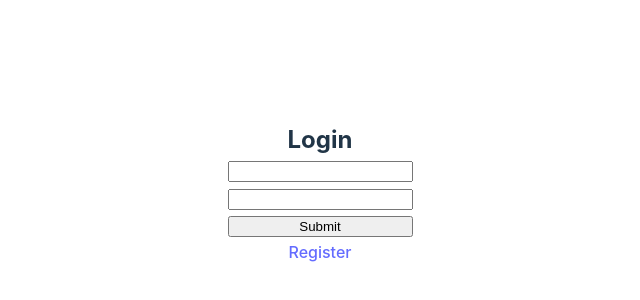
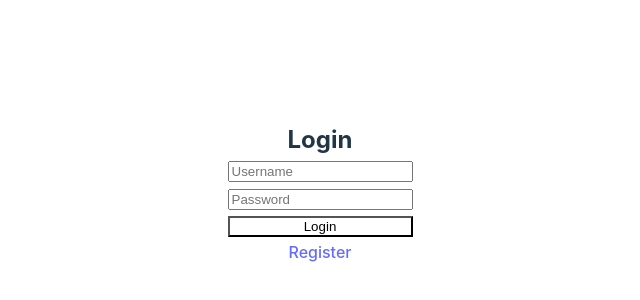
Before and after one commit to troskan/MyPortfolio, a React (Vite) app: page /login in a window 1280 px wide. Shown: the part 58-358 px from the top of the page, without its empty margins (320-960 px from the left). Built offline with nearby package versions, Linux system fonts and the light colour scheme.

Commit message:
login text now green when more then 3 numbers are entered, also error message when wrong password.

```diff
--- a/src/components/Login/Login.jsx
+++ b/src/components/Login/Login.jsx
@@ -6,6 +6,7 @@ import { useNavigate } from "react-router-dom";
 const Login = () => {
   const [username, setUsername] = useState("");
   const [password, setPassword] = useState("");
+  const [error, setError] = useState(false);
   const navigate = useNavigate();
 
   const handleSubmit = async (event) => {
@@ -26,8 +27,17 @@ const Login = () => {
         localStorage.setItem("token", res.data);
         navigate("/dashboard");
       })
-      .catch((error) => console.log(error));
+      .catch((error) => {
+        console.log(error);
+        setError(true);
+        setPassword("");
+        setUsername("");
+      });
   };
+
+  const isUsernameEntered =
+    username.trim().length > 3 && password.trim().length > 3;
+
   return (
     <div>
       <h2>Login</h2>
@@ -36,17 +46,33 @@ const Login = () => {
           <input
             type="username"
             value={username}
+            placeholder="Username"
             onChange={(e) => setUsername(e.target.value)}
           />
           <input
+            placeholder="Password"
             type="password"
             value={password}
             onChange={(e) => setPassword(e.target.value)}
           />
-          <input type="submit" value="Submit" />
+          <input
+            type="submit"
+            value="Login"
+            style={{
+              backgroundColor: isUsernameEntered
+                ? "rgb(22, 138, 22)"
+                : "inherit",
+            }}
+          />
         </form>
       </div>
       <a href="/register">Register</a>
+      <div>
+        {" "}
+        {error && (
+          <span className="error-message">Wrong password or username.</span>
+        )}
+      </div>
     </div>
   );
 };
--- a/src/css/Login/login.css
+++ b/src/css/Login/login.css
@@ -10,3 +10,15 @@
 #login-form input {
   margin: 0.2rem;
 }
+
+.error-message {
+  padding-left: 0.1rem;
+  padding-right: 0.1rem;
+  padding-bottom: 0.2rem;
+  border-radius: 4px;
+  margin: 0.5rem;
+}
+
+.submit-button-active {
+  background-color: rgb(22, 138, 22);
+}
```
Also changed, not shown: src/components/blog/FilterPosts.jsx (added), src/components/blog/ImageHolder.jsx (deleted).
